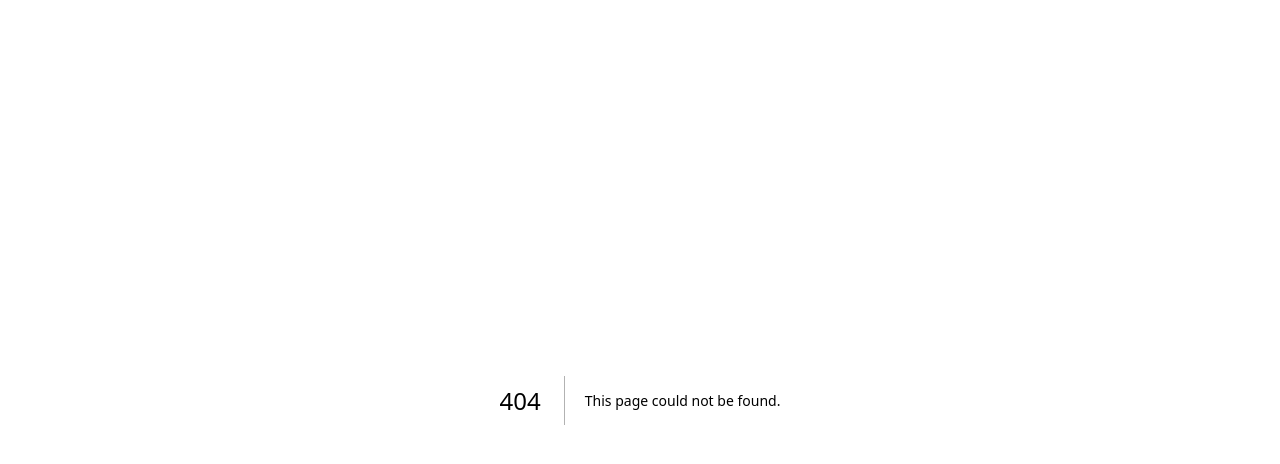
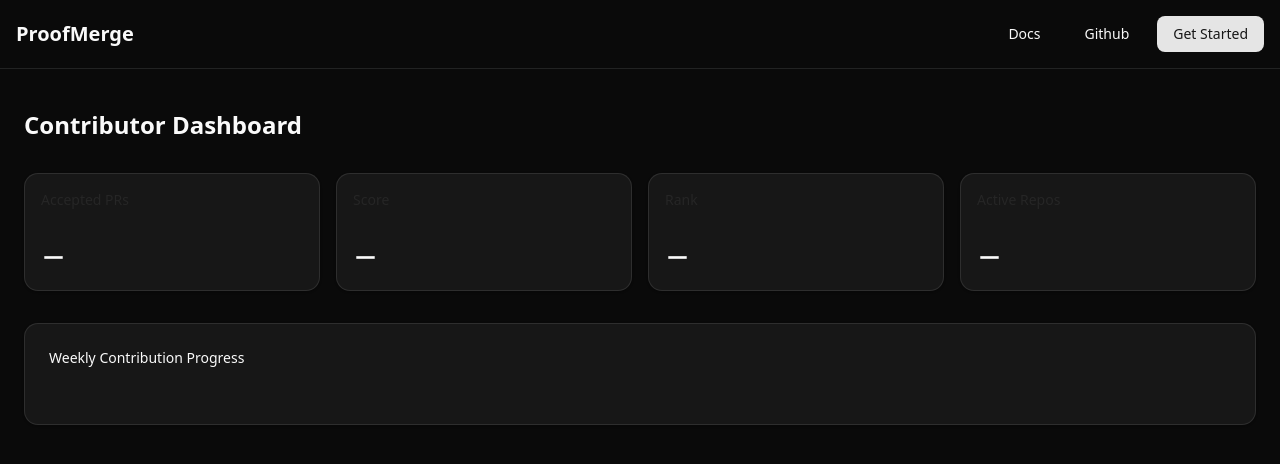
Before and after one commit to shubhamsinha21/ProofMerge, a Next.js app: page /dashboard in a window 1280 px wide. Before the commit this address had no page. Shown: the top 464 px of the page. Built offline with nearby package versions, Linux system fonts and the light colour scheme.

Commit message:
feat: Created dashboard page (static)

```diff
--- /dev/null
+++ b/app/dashboard/page.tsx
@@ -0,0 +1,32 @@
+import Navbar from "@/components/Navbar";
+import { Card } from "@/components/ui/card";
+import { Progress } from "@radix-ui/react-progress";
+
+const Dashboard = () => {
+  return (
+    <>
+      <Navbar />
+      <main className="mx-auto max-w-7xl px-6 py-10 space-y-8">
+        <h2 className="text-2xl font-semibold">Contributor Dashboard</h2>
+
+        {/* Stats */}
+        <div className="grid md:grid-cols-4 gap-4">
+          {["Accepted PRs", "Score", "Rank", "Active Repos"].map((item) => (
+            <Card key={item} className="p-4">
+              <p className="text-sm text-muted foreground">{item}</p>
+              <p className="text-2xl font-bold mt-2">－</p>
+            </Card>
+          ))}
+        </div>
+
+        {/* Progress */}
+        <Card className="p-6">
+          <p className="mb-2 text-sm">Weekly Contribution Progress</p>
+          <Progress value={60} />
+        </Card>
+      </main>
+    </>
+  );
+};
+
+export default Dashboard;
```
